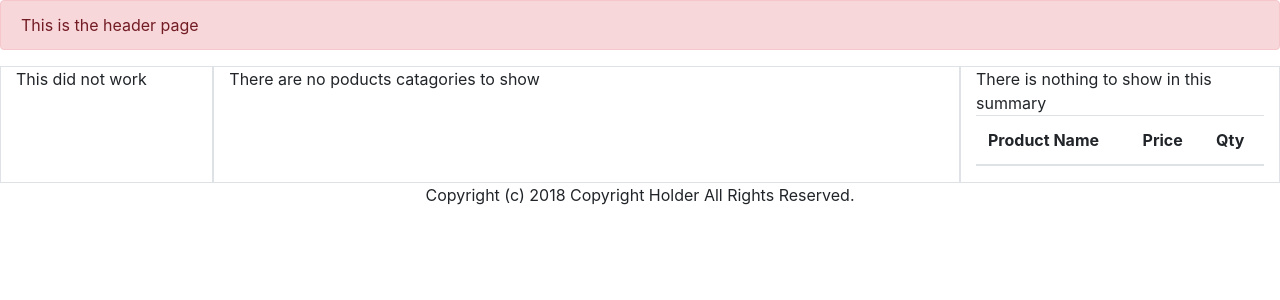
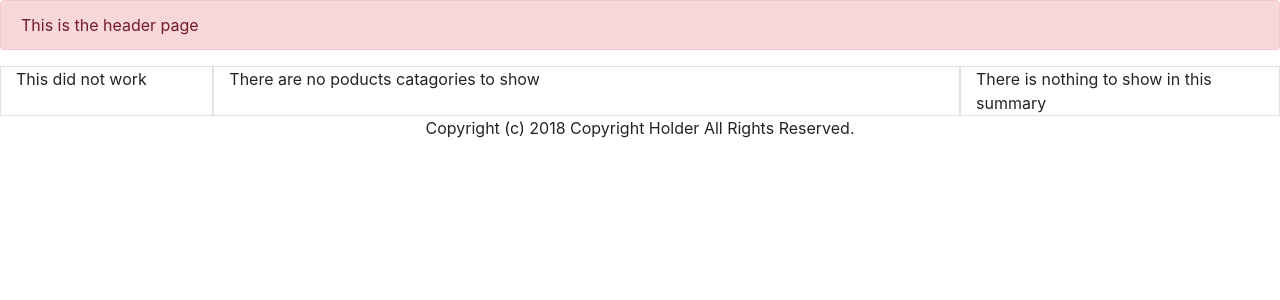
Before and after one commit to Adamhumbug/POS, a PHP site: page /home.php?product_catagory=1 in a window 1280 px wide. Shown: the top 300 px of the page. Run offline with PHP 8.4, Linux system fonts and the light colour scheme; data that the repository does not hold is empty.

Commit message:
Moved table code from home to order_summary
Looking into ajax

```diff
--- a/_footer.php
+++ b/_footer.php
@@ -1,4 +1,5 @@
 </body>
 
 <footer><p class="text-center">Copyright (c) 2018 Copyright Holder All Rights Reserved.</p></footer>
+
 </html>
--- a/_maincontent.php
+++ b/_maincontent.php
@@ -6,12 +6,14 @@ $sql = "SELECT * FROM products WHERE product_catagory = '$product_cat'";
 
 if($result = mysqli_query($conn, $sql)){
   if(mysqli_num_rows($result) > 0){
+    echo "<form name='product_item' onclick='addProductItemToCurrentOrder(this.value)'>";
     while($row = mysqli_fetch_array($result)){
-      echo "<div class='col-md-3 btn btn-primary btn-lg space'>" . $row['product_name'] . "<br/> £" . $row['product_price'] . "</div>";
+      echo "<div class='col-md-3 btn btn-primary btn-lg space' value='". $row['product_id'] ."' type='add_product_to_order_submit'>". $row['product_name'] . "<br/> £" . $row['product_price'] ."</div>";
     }
+    echo "</form>";
     mysqli_free_result($result);
   }else{
-    echo "There are no poducts catagories to show";
+    echo "<p id='noProductsToShow'>There are no poducts catagories to show</p>";
   }
 
 }
--- a/home.php
+++ b/home.php
@@ -12,23 +12,15 @@
           <?php include '_maincontent.php'; ?>
         </div>
         <div class="col-md-3 border">
-          <table class="table table-striped">
-            <thead class="thead">
-              <tr>
-                <th>Product Name</th>
-                <th>Price</th>
-                <th>Qty</th>
-              </tr>
-            </thead>
-            <tbody>
+
               <?php include 'order_summary.php' ?>
-            </tbody>
-          </table>
+
         </div>
 
       </div>
       <div class="row">
         <div class="col-md-12">
+
           <?php include '_footer.php' ?>
         </div>
 
--- a/order_summary.php
+++ b/order_summary.php
@@ -1,6 +1,6 @@
 <?php
 
-$trans_id = '100';
+$trans_id = '300';
 
 $sql = "SELECT current_sale.sale_id, products.product_name, products.product_price
 FROM current_sale
@@ -10,9 +10,21 @@ where sale_id ='$trans_id'";
 
 if($result = mysqli_query($conn, $sql)){
   if(mysqli_num_rows($result) > 0){
+
+echo "<table class='table table-striped'>
+<thead class='thead'>
+<tr>
+<th>Product Name</th>
+<th>Price</th>
+<th>Qty</th>
+</tr>
+</thead>
+<tbody>";
     while($row = mysqli_fetch_array($result)){
       echo "<tr><td>" . $row['product_name'] ."</td><td>". $row['product_price'] . "</td><td>" . $row['quantity'] . "</td></tr>";
     }
+echo "</tbody>
+</table>";
     mysqli_free_result($result);
   }else{
     echo "There is nothing to show in this summary";
```
